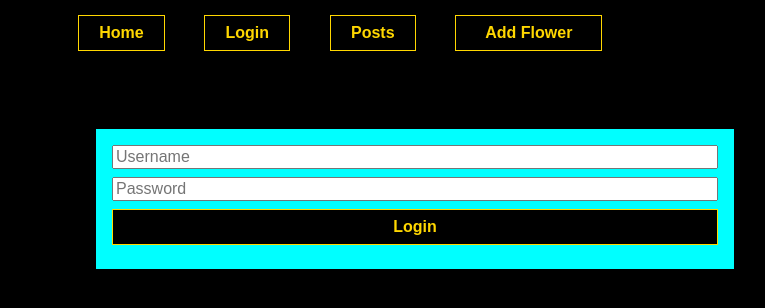
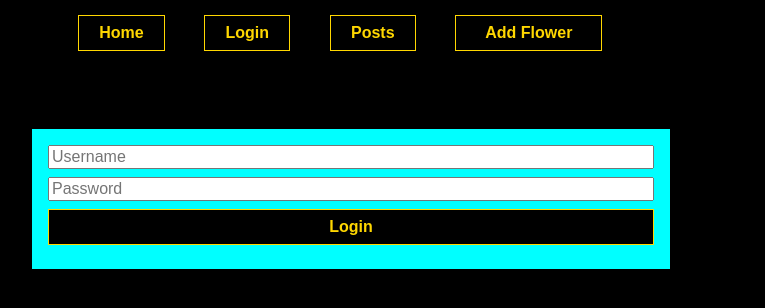
Before and after one commit to Vera25-O/Flowers, a React (Create React App) app in the folder flower/: page /login in a window 1280 px wide. Shown: the top 308 px of the page, without its empty margins (289-1054 px from the left). Built offline with nearby package versions, Linux system fonts and the light colour scheme.

Commit message:
modified index.css

```diff
--- a/flower/src/index.css
+++ b/flower/src/index.css
@@ -10,7 +10,7 @@ body {
   color: black;
   margin-top: 6%;
   width: 50%;
-  margin-left: 30%;
+  margin-left: 25%;
 }
 
 .nav {
```
